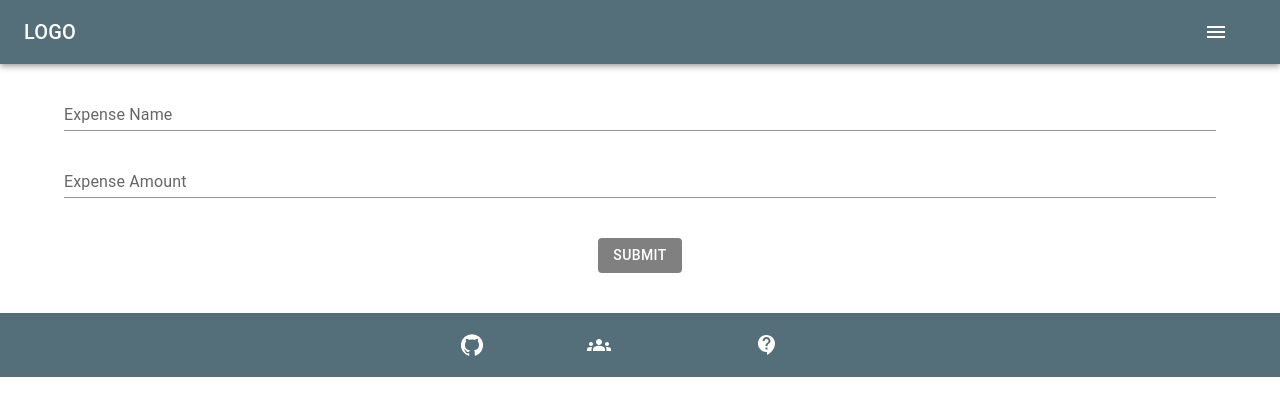
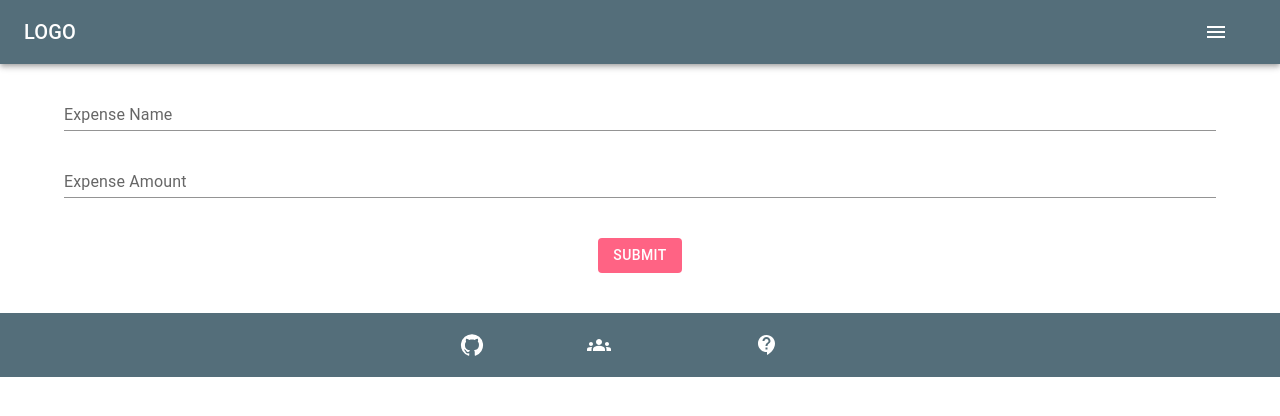
Before and after one commit to edyta0106/Golden-Goose-Finance, a React (Create React App) app in the folder client/: page /spendingform in a window 1280 px wide. Shown: the top 416 px of the page. Built offline with nearby package versions, Linux system fonts and the light colour scheme.

Commit message:
Finished styling the expense page

```diff
--- a/client/src/components/Spending/Spending.js
+++ b/client/src/components/Spending/Spending.js
@@ -38,7 +38,7 @@ export default function Spending() {
         boxShadow: "0px 0px 17px 1px black",
         width: "90%",
         height: "100vh",
-        bgcolor: "rgb(255, 99, 132)",
+        bgcolor: "#FFEBEE",
         marginTop: "5%",
         marginBottom: "5%",
         display: "flex",
@@ -106,7 +106,7 @@ export default function Spending() {
           <Button
             variant="outlined"
             sx={{
-              bgcolor: "gray",
+              bgcolor: "rgb(255, 99, 132)",
               color: "white",
               border: "none",
             }}
--- a/client/src/components/Spending/SpendingCard.js
+++ b/client/src/components/Spending/SpendingCard.js
@@ -10,7 +10,7 @@ export default function SpendingCard({ spendingID, name, cost, handleDelete }) {
         boxShadow: "2px 2px 10px black",
         width: "100%",
         height: "15vh",
-        bgcolor: "#546E7A",
+        bgcolor: "rgb(255, 99, 132)",
         color: "white",
         marginTop: "10px",
         marginBottom: "10px",
--- a/client/src/components/Spending/SpendingForm.js
+++ b/client/src/components/Spending/SpendingForm.js
@@ -68,7 +68,7 @@ export default function SpendingForm() {
                 variant="outlined"
                 sx={{
                   my: 5,
-                  bgcolor: "gray",
+                  bgcolor: "rgb(255, 99, 132)",
                   color: "white",
                   border: "none",
                 }}
```
